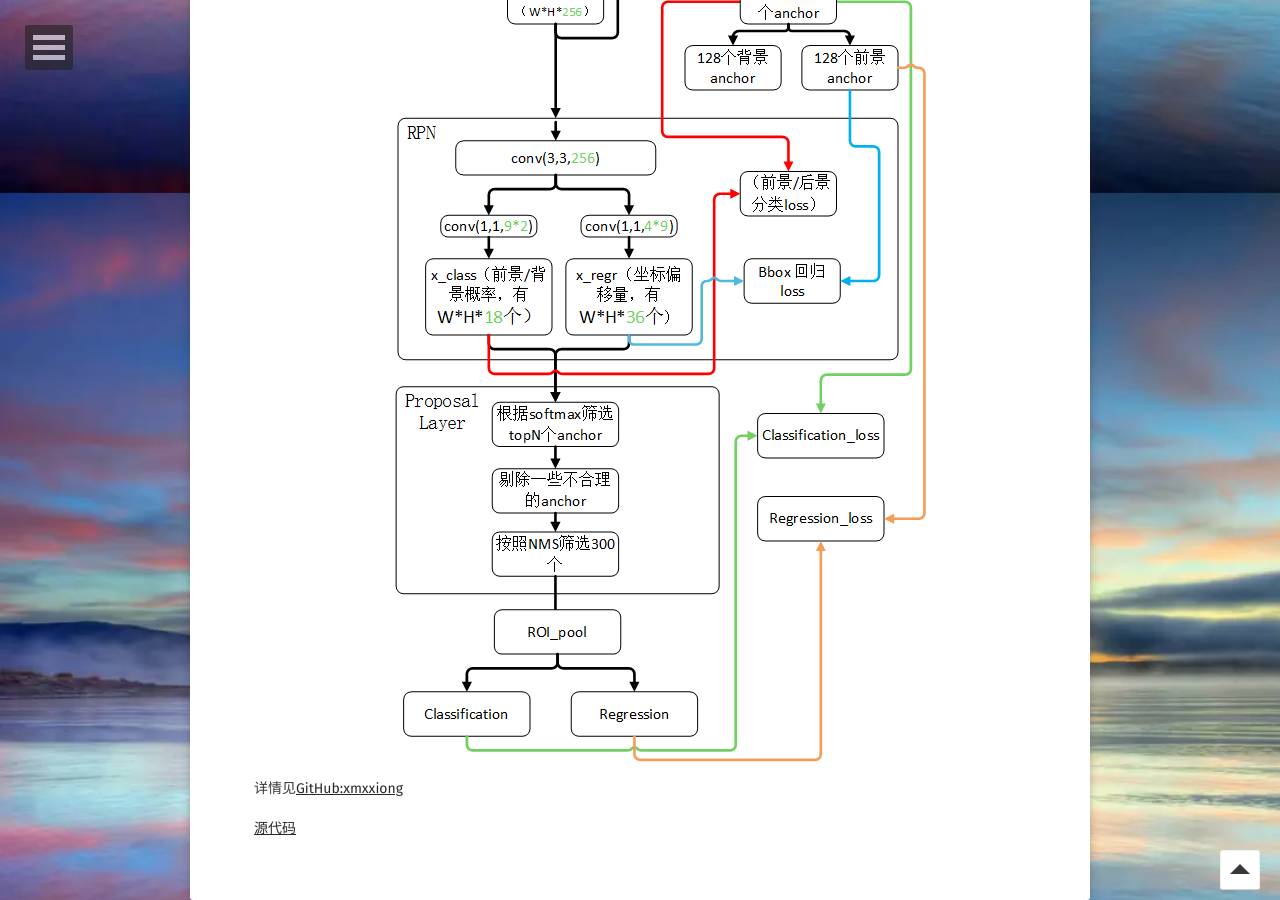
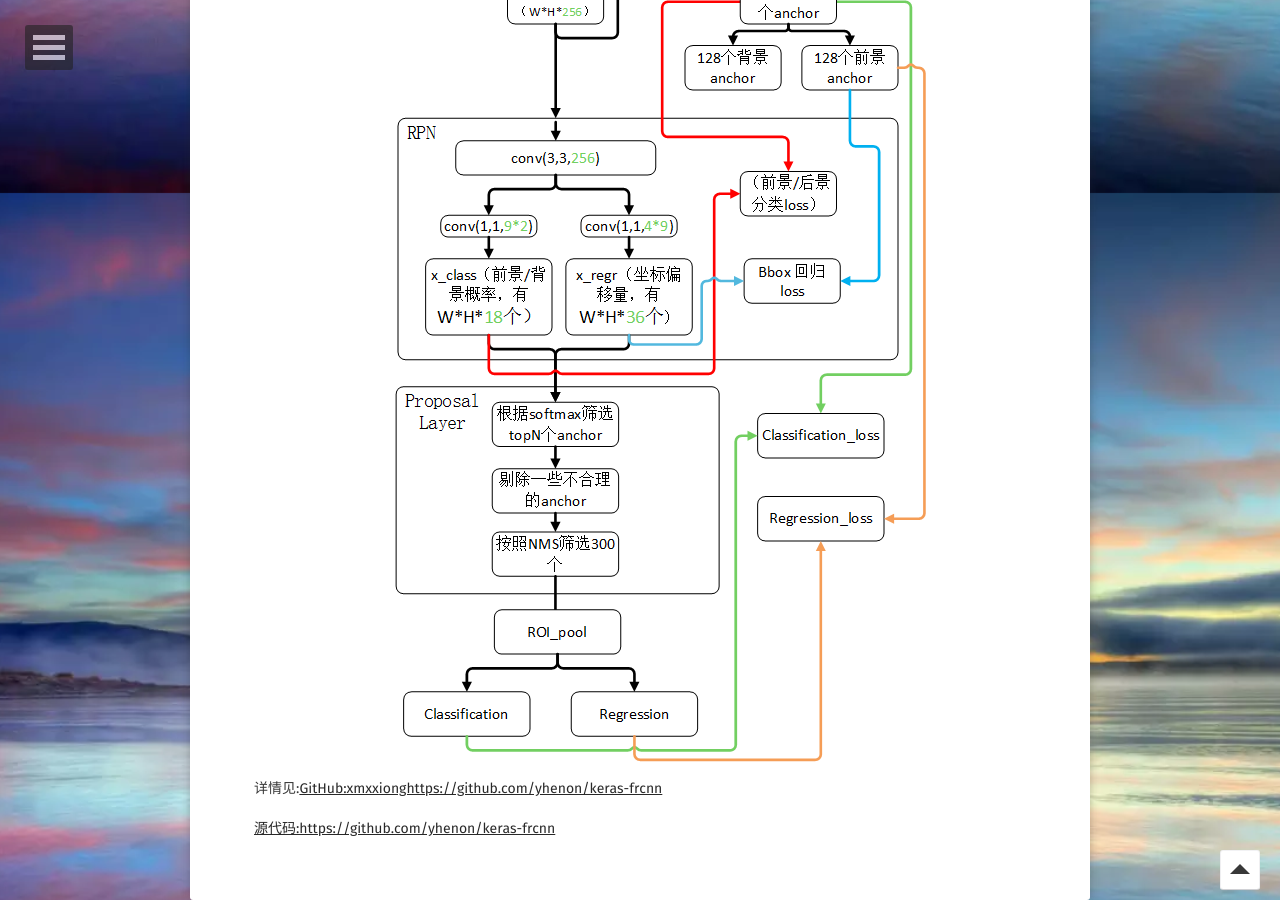
Before and after one commit to xmxxiong/xmxxiong.github.io, a Jekyll site: the page built from _posts/2018-04-28-FasterRCNN-project.md, in a window 1280 px wide and 900 px high, scrolled down 707 px. Built offline with Jekyll 4.4.1, drawn with Linux system fonts in a browser that asks for light colours; some web fonts are replaced; comment, search, counter and statistics services are not loaded.

Commit message:
update faster rcnn

```diff
--- a/_posts/2018-04-28-FasterRCNN-project.md
+++ b/_posts/2018-04-28-FasterRCNN-project.md
@@ -11,8 +11,8 @@ comments: true
 模型整体结构框图如图所示：
 * ![](https://github.com/xmxxiong/xmxxiong.github.io/blob/master/assets/img/Faster_RCNN/Faster_RCNN.png?raw=true){: .image-center}
 
-详情见[GitHub:xmxxiong](https://github.com/yhenon/keras-frcnn)
+详情见:[GitHub:xmxxionghttps://github.com/yhenon/keras-frcnn](https://github.com/yhenon/keras-frcnn)
 
 
 
-[源代码](https://github.com/yhenon/keras-frcnn)
+[源代码:https://github.com/yhenon/keras-frcnn](https://github.com/yhenon/keras-frcnn)
```
